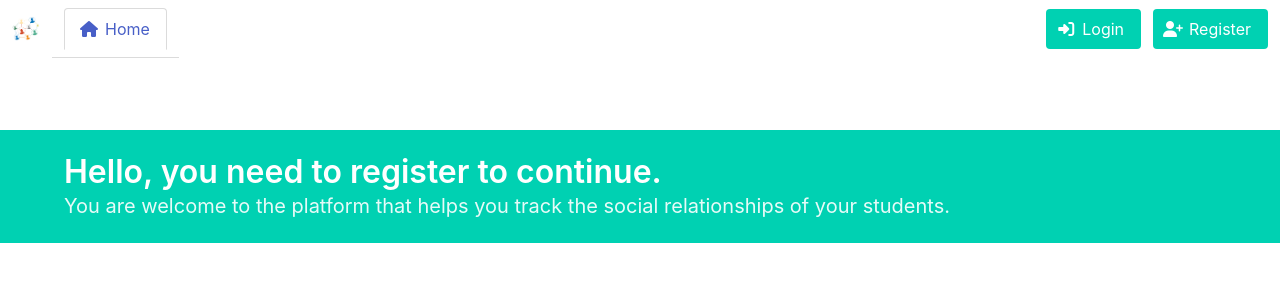
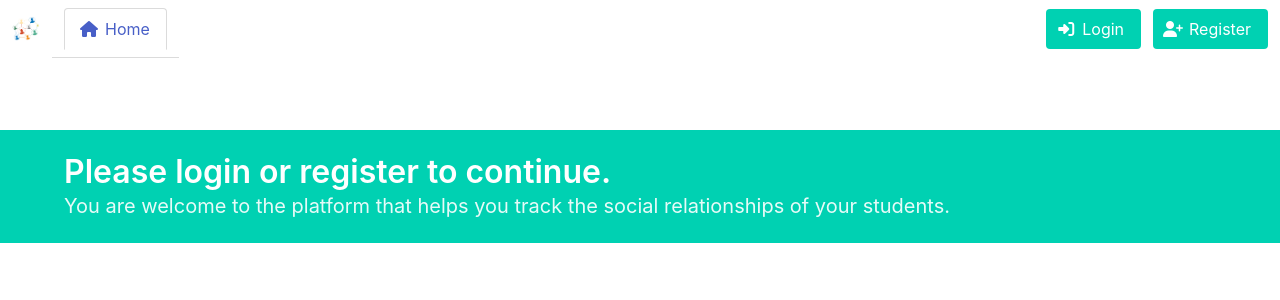
Before and after one commit to DavidKatz-il/social-relationships, a React (Create React App) app in the folder frontend/: page / in a window 1280 px wide. Shown: the top 300 px of the page. Built offline with nearby package versions, Linux system fonts and the light colour scheme; no server answers.

Commit message:
change welcome message

```diff
--- a/frontend/src/components/Info/Home.jsx
+++ b/frontend/src/components/Info/Home.jsx
@@ -72,7 +72,7 @@ export const Home = () => {
                     <section className="hero is-primary welcome is-small">
                         <div className="hero-body">
                             <div className="container">
-                                <h1 className="title"> Hello, you need to register to continue. </h1>
+                                <h1 className="title"> Please login or register to continue. </h1>
                                 <h2 className="subtitle"> You are welcome to the platform that helps you track the social relationships of your students. </h2>
                             </div>
                         </div>
```
